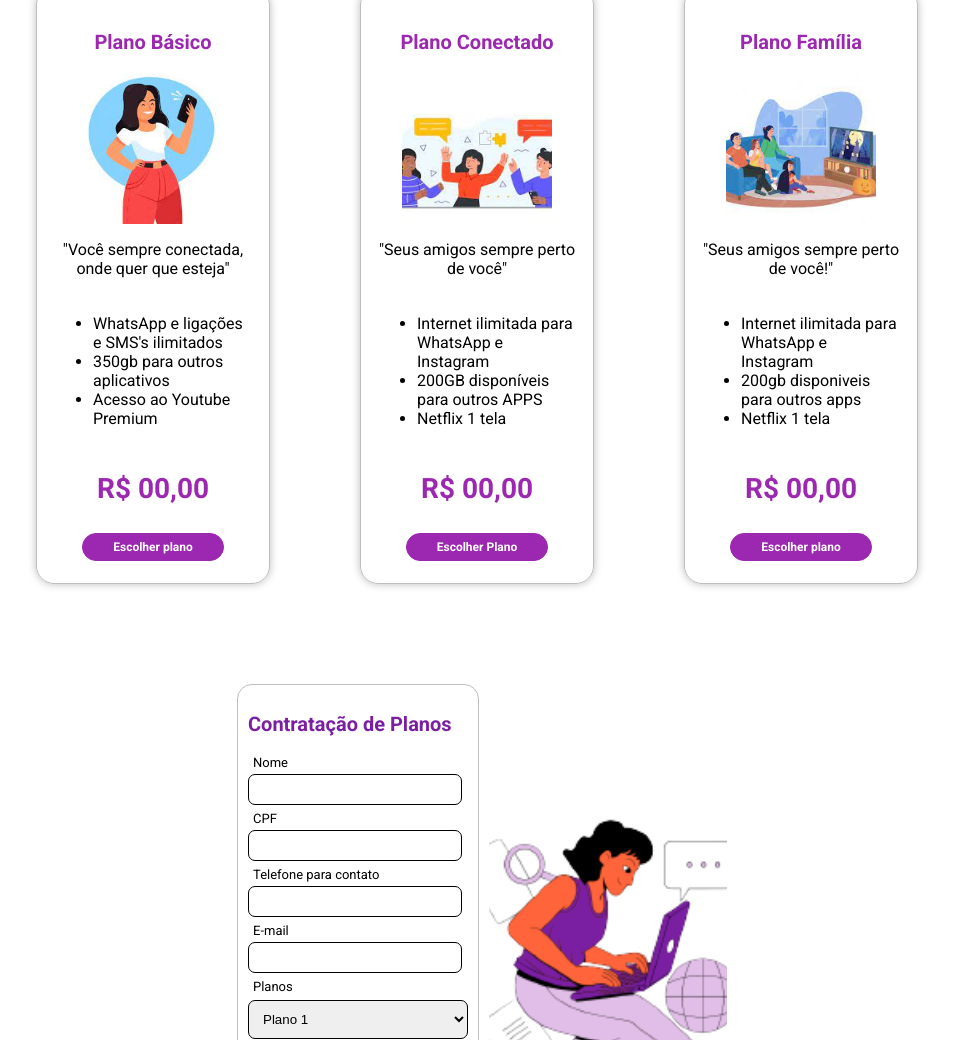
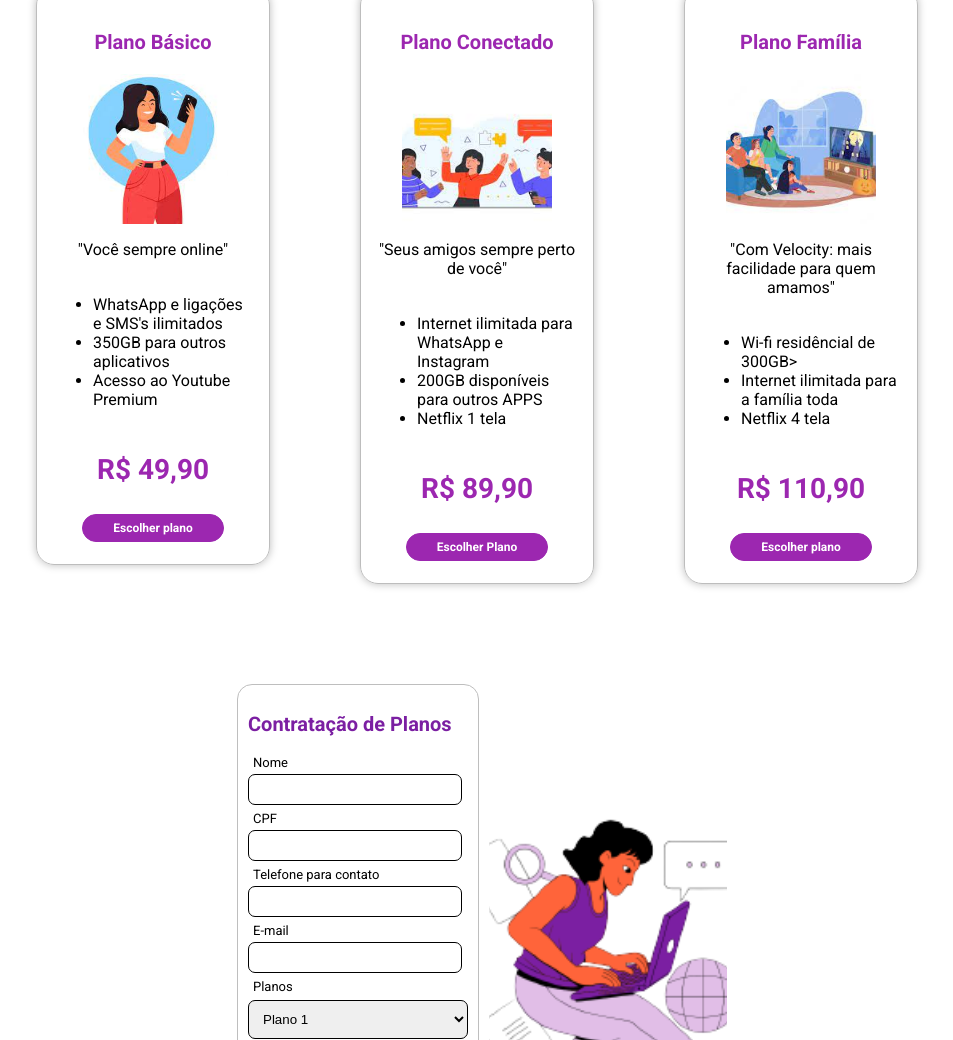
Before and after one commit to hitchhikerp/projeto-integrador-equipe-4, a plain HTML site: page index.html in a window 1280 px wide. Shown: the part 818-1858 px from the top of the page, without its empty margins (163-1116 px from the left). Drawn offline with Linux system fonts and the light colour scheme.

Commit message:
arrumando textos

```diff
--- a/index.html
+++ b/index.html
@@ -72,13 +72,13 @@
             <article class="card">
                 <h3 class="titulo-card-individual">Plano Básico</h3>
                 <div class="imagem-planos" style="background-image: url(imagens/banner9.jfif);"></div>
-                <p>"Você sempre conectada, onde quer que esteja"</p>
+                <p>"Você sempre online"</p>
                 <ul class="vantagens">
                     <li class="vantagens-item">WhatsApp e ligações e SMS's ilimitados</li>
-                    <li class="vantagens-item">350gb para outros aplicativos</li>
+                    <li class="vantagens-item">350GB para outros aplicativos</li>
                     <li class="vantagens-item">Acesso ao Youtube Premium</li>
                 </ul>
-                <h3 class="price">R$ 00,00</h3>
+                <h3 class="price">R$ 49,90</h3>
                 <a href="planos.html">Escolher plano</a>
             </article>
 
@@ -91,19 +91,19 @@
                     <li class="vantagens-item">200GB disponíveis para outros APPS</li>
                     <li class="vantagens-item">Netflix 1 tela</li>
                 </ul>
-                <h3 class="price">R$ 00,00</h3>
+                <h3 class="price">R$ 89,90</h3>
                 <a href="planos.html">Escolher Plano</a>
             </article>
             <article class="card">
                 <h3 class="titulo-card-individual">Plano Família</h3>
                 <div class="imagem-planos" style="background-image: url(imagens/banner11.jfif);"></div>
-                <p class="card-text"> "Seus amigos sempre perto de você!"</p>
+                <p class="card-text"> "Com Velocity: mais facilidade para quem amamos"</p>
                 <ul class="vantagens">
-                    <li class="vantagens-item">Internet ilimitada para WhatsApp e Instagram</li>
-                    <li class="vantagens-item">200gb disponiveis para outros apps</li>
-                    <li class="vantagens-item">Netflix 1 tela</li>
+                    <li class="vantagens-item">Wi-fi residêncial de 300GB></li>
+                    <li class="vantagens-item">Internet ilimitada para a família toda</li>
+                    <li class="vantagens-item">Netflix 4 tela</li>
                 </ul>
-                <h3 class="price">R$ 00,00</h3>
+                <h3 class="price">R$ 110,90</h3>
                 <a href="planos.html">Escolher plano</a>
             </article>
         </div>
```
